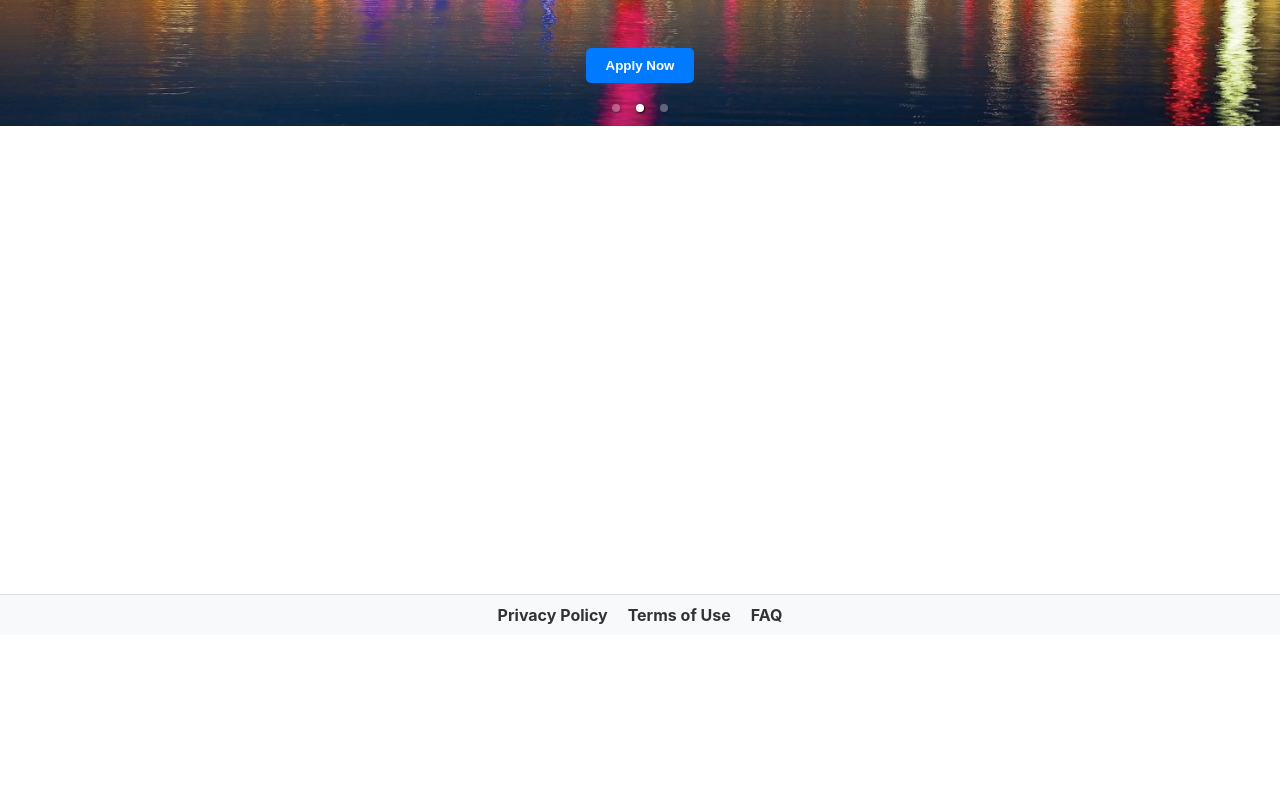
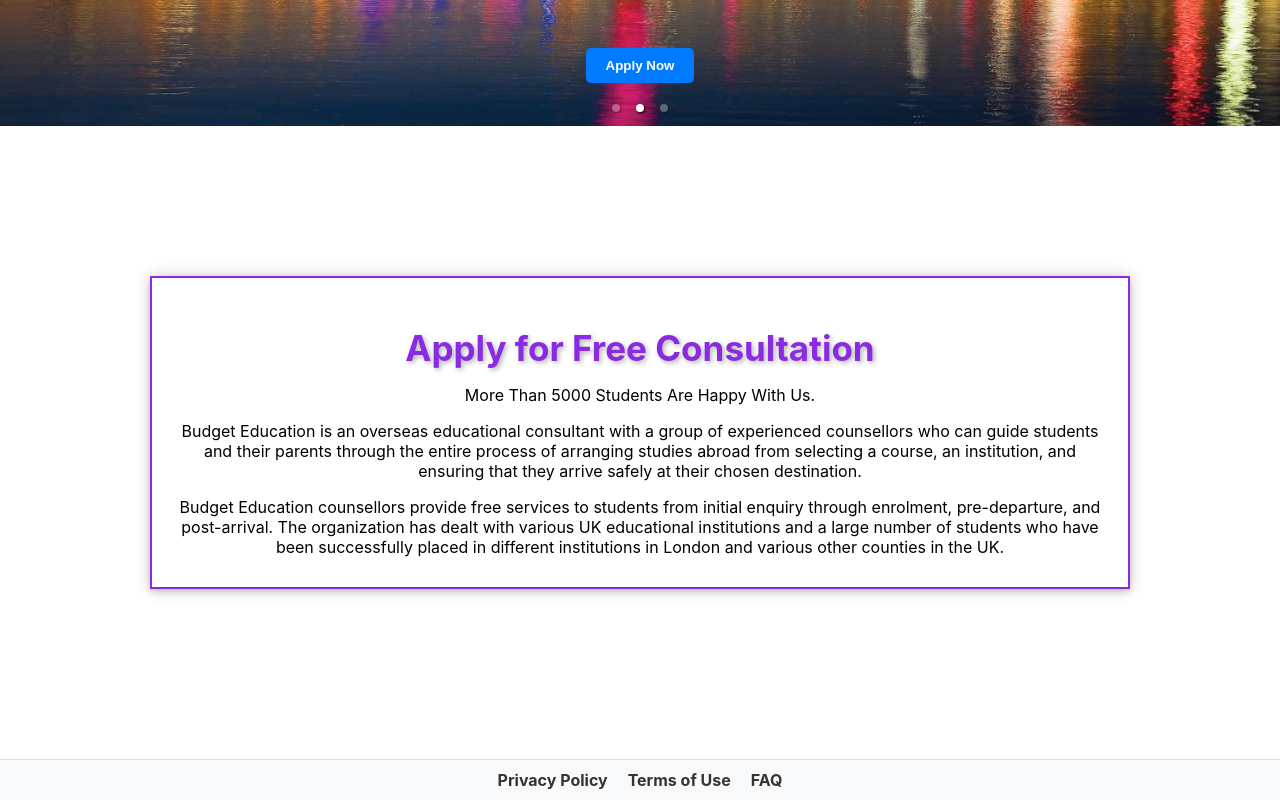
Before and after one commit to TanimKhan2004/Agency-Website, a React (Create React App) app: page / in a window 1280 px wide. Shown: the part 691-1491 px from the top of the page. Before the commit the page ends 1326 px from the top, so only its background shows below. Built offline with nearby package versions, Linux system fonts and the light colour scheme.

Commit message:
Box Update

```diff
--- a/src/Components/ConsultationBox.css
+++ b/src/Components/ConsultationBox.css
@@ -16,3 +16,26 @@
     font-size: 1.2rem; /* Adjust the font size */
     color: rgb(255, 255, 255); /* Line text color */
   }
+
+  /* src/Components/ConsultationBox.css */
+
+  .consultation-content {
+    padding: 20px;
+    background-color: #fff;
+    border: 2px solid blueviolet;
+    height: auto;
+    box-shadow: 0 4px 6px rgba(0, 0, 0, 0.1), 0 1px 3px rgba(0, 0, 0, 0.08), 0 0 15px rgba(0, 0, 0, 0.2);
+
+  }
+
+  .consultation-content h2 {
+    font-size: 35px;
+    margin-bottom: 10px;
+    color: blueviolet;
+    text-shadow: 2px 2px 5px rgba(0, 0, 0, 0.3);
+  }
+
+  .consultation-content p {
+    font-size: 16px;
+    margin-bottom: 10px;
+  }
--- a/src/Components/ConsultationBox.js
+++ b/src/Components/ConsultationBox.js
@@ -5,9 +5,18 @@
 function ConsultationBox() {
   return (
     <div className="consultation-box">
-      <div className="line">Line 1</div>
-      <div className="line">Line 2</div>
-      <div className="line">Line 3</div>
+      <div className="consultation-content">
+        <h2>Apply for Free Consultation</h2>
+        <p>More Than 5000 Students Are Happy With Us.</p>
+        <p>
+          Budget Education is an overseas educational consultant with a group of experienced
+           counsellors who can guide students and their parents through the entire process of
+           arranging studies abroad from selecting a course, an institution, and ensuring that they arrive safely at their chosen destination.
+        </p>
+        <p>
+          Budget Education counsellors provide free services to students from initial enquiry through enrolment, pre-departure, and post-arrival. The organization has dealt with various UK educational institutions and a large number of students who have been successfully placed in different institutions in London and various other counties in the UK.
+        </p>
+      </div>
     </div>
   );
 }
```
